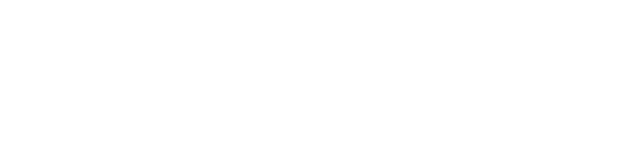
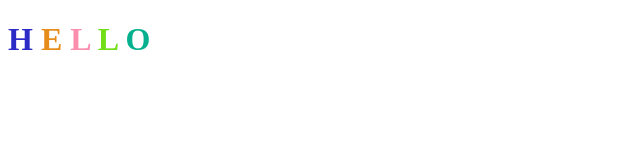
Before and after one commit to gbaer12/AnimatedTextGitDemo, a plain HTML site: page index.html in a window 1280 px wide. Shown: the whole page, without its empty margins (0-640 px from the left). Drawn offline with Linux system fonts and the light colour scheme.

Commit message:
add v1 of color script

```diff
--- /dev/null
+++ b/app.js
@@ -0,0 +1,14 @@
+function randomRGB(){
+    const r = Math.floor(Math.random() * 256);
+    const g = Math.floor(Math.random() * 256);
+    const b = Math.floor(Math.random() * 256);
+    return `rgb(${r},${g},${b})`
+}
+
+// To change each letter independently
+const letters = document.querySelectorAll('.letter');
+const intervalID = setInterval(function(){
+    for(let letter of letters){
+        letter.style.color = randomRGB();
+    }
+}, 2000);
--- a/index.html
+++ b/index.html
@@ -4,9 +4,18 @@
     <meta charset="UTF-8">
     <meta http-equiv="X-UA-Compatible" content="IE=edge">
     <meta name="viewport" content="width=device-width, initial-scale=1.0">
-    <title>Document</title>
+    <title>Random Colors</title>
+    <link rel="stylesheet" href="https://fonts.googleapis.com/css?family=Montserrat&display=swap">
 </head>
 <body>
+    <h1>
+        <span class="letter">H</span>
+        <span class="letter">E</span>
+        <span class="letter">L</span>
+        <span class="letter">L</span>
+        <span class="letter">O</span>
+    </h1>
 
+    <script src="app.js"></script>
 </body>
 </html>
```
